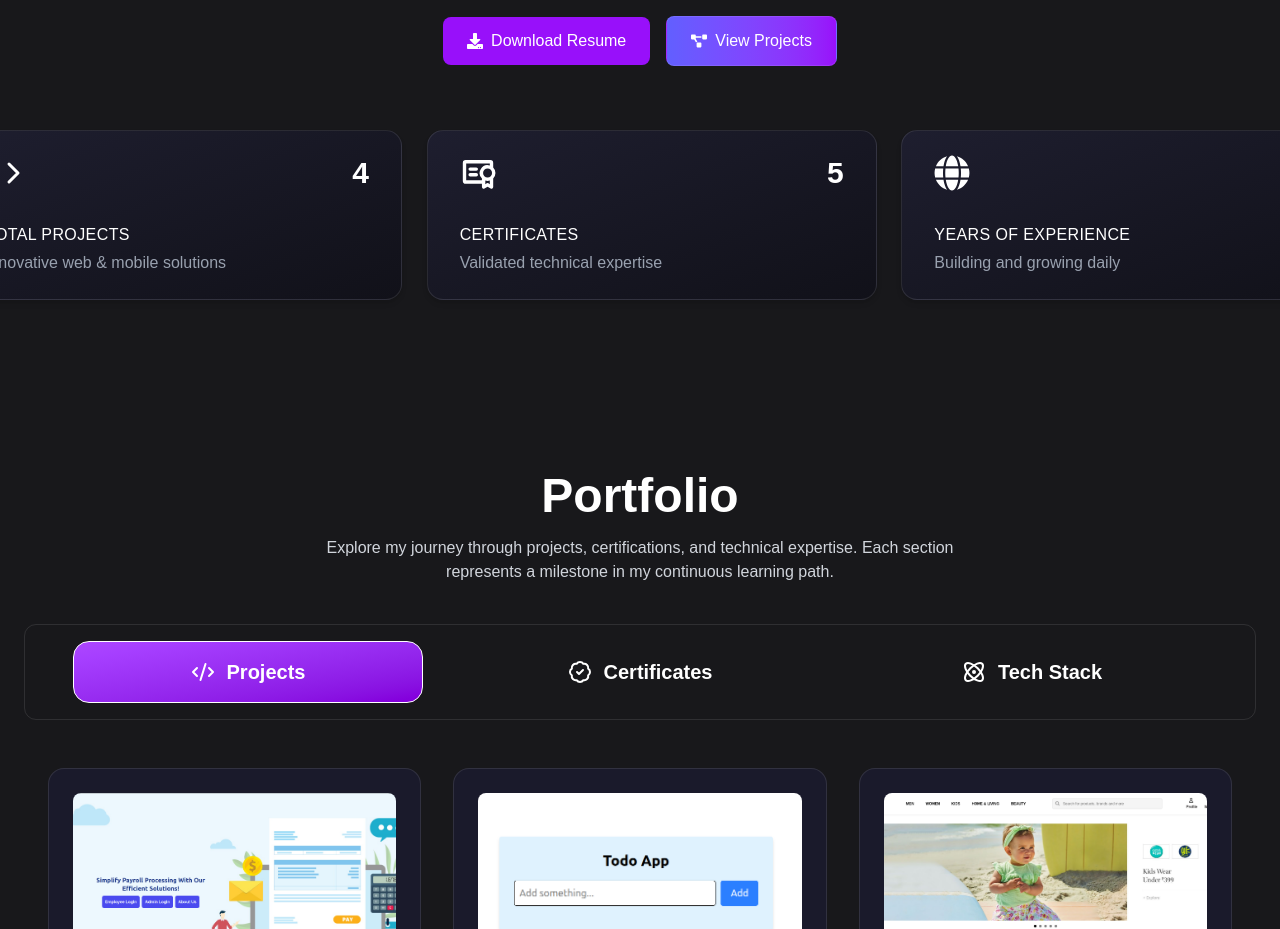
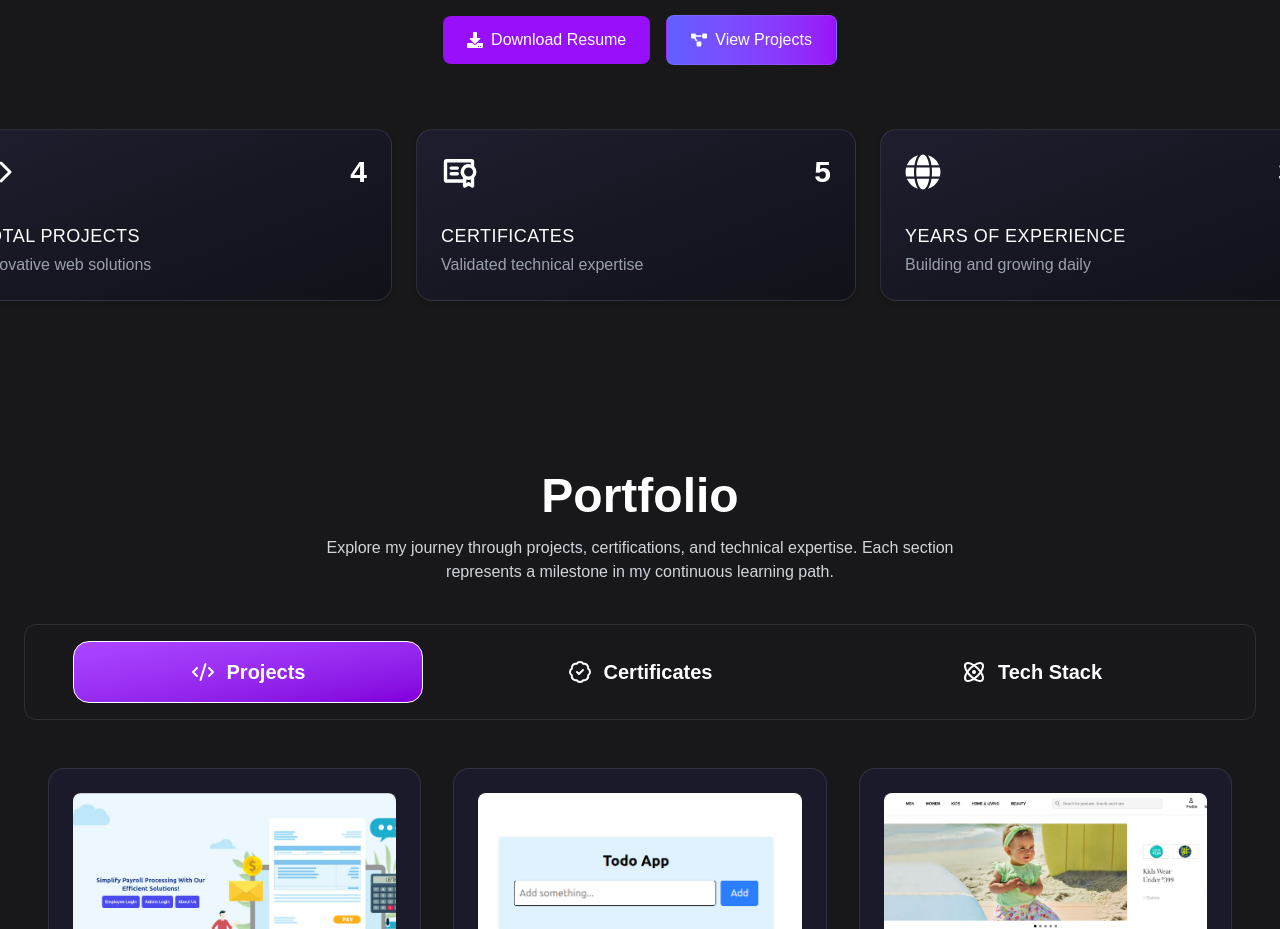
Before and after one commit to Rohitkalgude/Portfolio, a React (Vite) app in the folder frontend/: page / in a window 1280 px wide. Shown: the part 1140-2069 px from the top of the page. Built offline with nearby package versions, Linux system fonts and the light colour scheme.

Commit message:
Initial commit

```diff
--- /dev/null
+++ b/frontend/src/assets/Logo.jsx
@@ -0,0 +1,9 @@
+import React from 'react'
+import logo from "./logo.png"
+function Logo({className}) {
+  return (
+    <img src={logo} className={className} alt="" srcset="" />
+  )
+}
+
+export default Logo
--- a/frontend/src/components/About.jsx
+++ b/frontend/src/components/About.jsx
@@ -11,7 +11,9 @@ function About() {
       className="min-h-screen px-6 py-2 pt-20 lg:mt-4 text-white flex items-center justify-center"
     >
       <div className="max-w-6xl  w-full text-left lg:text-center sm:text-left">
-        <h2 className="text-4xl sm:text-5xl font-bold mb-8 text-center sm:text-center">About Me</h2>
+        <h2 className="text-4xl sm:text-5xl font-bold mb-8 text-center sm:text-center">
+          About Me
+        </h2>
         {/* Description */}
         <p className="text-lg sm:text-2xl leading-relaxed text-gray-300 max-w-4xl mx-auto text-left sm:text-left">
           Hi, I'm
@@ -51,13 +53,13 @@ function About() {
         </div>
 
         {/* Stats Cards */}
-        <div className="grid grid-cols-1 md:grid-cols-3 lg:grid-cols-3 gap-6 lg:gap-40 ml-0 lg:-ml-28 mt-16">
+        <div className="grid grid-cols-1 md:grid-cols-3 gap-6 md:gap-5 xl:gap-32 ml-0 xl:-ml-28 mt-16">
           <Link to="main" smooth={true} duration={500}>
             <Card
               icon={FiCode}
               title="Total Projects"
               value="4"
-              description="Innovative web & mobile solutions"
+              description="Innovative web solutions"
             />
           </Link>
 
--- a/frontend/src/components/StatCard.jsx
+++ b/frontend/src/components/StatCard.jsx
@@ -1,17 +1,54 @@
+// function Card({ icon: Icon, title, value, description }) {
+//   return (
+//     <div className="w-full max-w-[95vw] sm:w-[320px] md:w-[400px] lg:w-[450px] transition-all duration-300 transform hover:scale-105 hover:shadow-[0_0_30px_5px_rgba(168,85,247,0.3)] bg-gradient-to-br from-[#1e1e2f] to-[#111119] px-6 md:px-8 py-6 rounded-2xl shadow-md border border-white/10 text-white">
+
+//       <div className="flex items-center justify-between">
+//         <Icon className="text-3xl sm:text-4xl" />
+//         <p className="text-2xl sm:text-3xl font-bold">{value}</p>
+//       </div>
+
+//       <div className="text-left mt-8 break-words">
+//         <h4 className="text-sm sm:text-base uppercase tracking-wide text-white">
+//           {title}
+//         </h4>
+//         <p className="text-gray-400 text-sm sm:text-sm md:text-base mt-1">
+//           {description}
+//         </p>
+//       </div>
+//     </div>
+//   );
+// }
+
+// export default Card;
+
+
+
+
 function Card({ icon: Icon, title, value, description }) {
   return (
-    <div className="w-full max-w-[95vw] sm:w-[320px] md:w-[400px] lg:w-[450px] transition-all duration-300 transform hover:scale-105 hover:shadow-[0_0_30px_5px_rgba(168,85,247,0.3)] bg-gradient-to-br from-[#1e1e2f] to-[#111119] px-6 md:px-8 py-6 rounded-2xl shadow-md border border-white/10 text-white">
-
+    <div className="w-full
+      max-w-[95vw]
+      sm:w-full
+      md:w-full
+      lg:w-full
+      xl:w-[440px]
+      transition-all duration-300 transform hover:scale-105
+      hover:shadow-[0_0_30px_5px_rgba(168,85,247,0.3)]
+      bg-gradient-to-br from-[#1e1e2f] to-[#111119]
+      px-4 sm:px-6 md:px-8 lg:px-10 xl:px-6
+      py-6
+      rounded-2xl shadow-md border border-white/10 text-white"
+    >
       <div className="flex items-center justify-between">
-        <Icon className="text-3xl sm:text-4xl" />
-        <p className="text-2xl sm:text-3xl font-bold">{value}</p>
+        <Icon className="text-2xl sm:text-3xl md:text-4xl" />
+        <p className="text-xl sm:text-2xl md:text-3xl font-bold">{value}</p>
       </div>
 
-      <div className="text-left mt-8 break-words">
-        <h4 className="text-sm sm:text-base uppercase tracking-wide text-white">
+      <div className="text-left mt-6 md:mt-8">
+        <h4 className="text-xs sm:text-sm md:text-base lg:text-lg uppercase tracking-wide text-white whitespace-nowrap">
           {title}
         </h4>
-        <p className="text-gray-400 text-sm sm:text-sm md:text-base mt-1">
+        <p className="text-gray-400 text-xs sm:text-sm md:text-base mt-1 leading-snug whitespace-normal md:text-nowrap">
           {description}
         </p>
       </div>
@@ -19,26 +56,5 @@ function Card({ icon: Icon, title, value, description }) {
   );
 }
 
-export default Card;
 
-
-
-
-
-// function Card({ icon: Icon, title, value, description }) {
-//   return (
-//     <div className="w-full transition-all duration-300 transform hover:scale-105 hover:shadow-[0_0_30px_5px_rgba(168,85,247,0.3)] bg-gradient-to-br from-[#1e1e2f] to-[#111119] px-8 md:px-8 py-6 rounded-2xl shadow-md border border-white/10 text-white">
-//       <div className="flex items-center justify-between">
-//         <Icon className="text-4xl" />
-//         <p className="text-3xl font-bold">{value}</p>
-//       </div>
-
-//       <div className="text-left mt-8">
-//         <h4 className="text-sm uppercase tracking-wide text-white">{title}</h4>
-//         <p className="text-gray-400 text-sm mt-1">{description}</p>
-//       </div>
-//     </div>
-//   );
-// }
-
-// export default Card;
+export default Card
```
Also changed, not shown: 1 other file (tests, documents, lock files or other folders).
